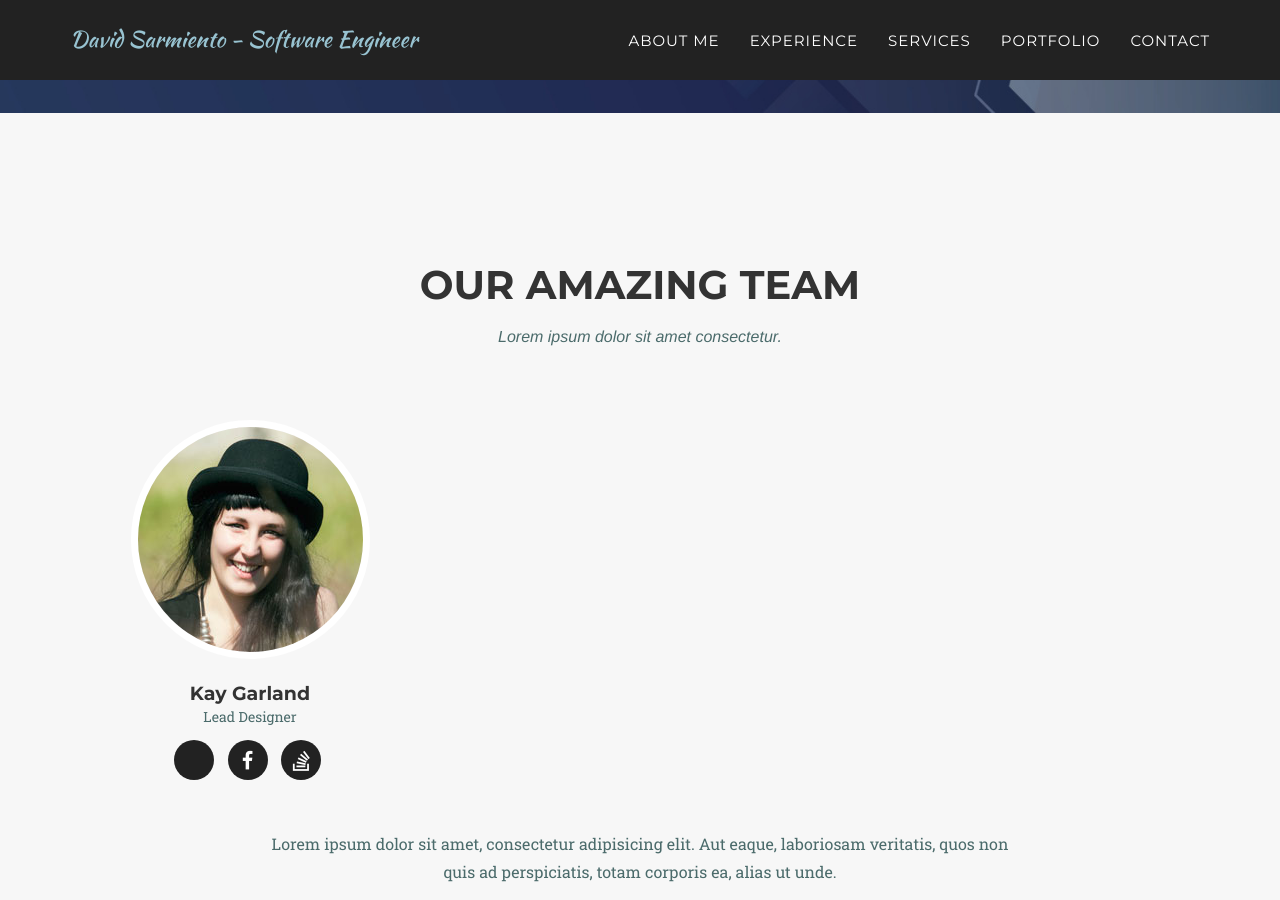
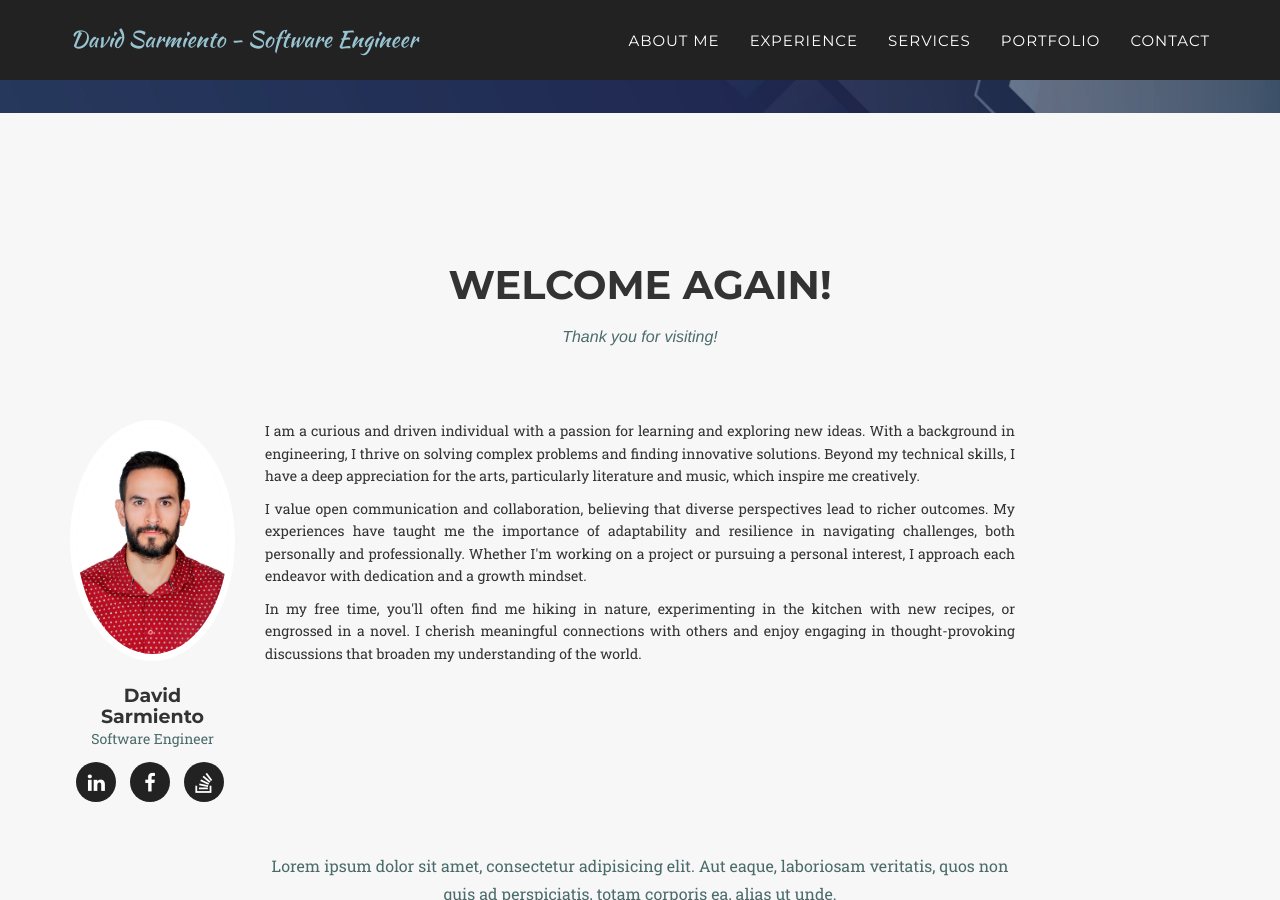
Before and after one commit to edsarmiento/edsarmiento.github.io, a Jekyll site: the page built from index.html, in a window 1280 px wide and 900 px high, scrolled down 645 px. Built offline with Jekyll 4.4.1, drawn with Linux system fonts in a browser that asks for light colours; some web fonts are replaced.

Commit message:
add about me

```diff
--- a/_config.yml
+++ b/_config.yml
@@ -9,20 +9,20 @@ description: "Software Engineer with more than 12 years of expierience in the IT
 
 # Team names, titles and social links
 people:
-- name: Kay Garland
+- name: David Sarmiento
   pic: 1
-  position: Lead Designer
+  position: Software Engineer
   social:
-    - title: Linkedin
+    - title: linkedin
       url: #
     - title: facebook
       url: #
     - title: stack-overflow
       url: #
 
-# - name: Larry Parker
+# - name:
 #   pic: 2
-#   position: Lead Marketer
+#   position:
 #   social:
 #     - title: twitter
 #       url: #
@@ -31,9 +31,9 @@ people:
 #     - title: linkedin
 #       url: #
 
-# - name: Diana Petersen
+# - name:
 #   pic: 3
-#   position: Lead Developer
+#   position:
 #   social:
 #     - title: twitter
 #       url: #
--- a/_includes/about.html
+++ b/_includes/about.html
@@ -3,13 +3,13 @@
         <div class="container">
             <div class="row">
                 <div class="col-lg-12 text-center">
-                    <h2 class="section-heading">Our Amazing Team</h2>
-                    <h3 class="section-subheading text-muted">Lorem ipsum dolor sit amet consectetur.</h3>
+                    <h2 class="section-heading">Welcome again!</h2>
+                    <h3 class="section-subheading text-muted">Thank you for visiting!</h3>
                 </div>
             </div>
             <div class="row">
                 {% for member in site.people %}
-                <div class="col-sm-4">
+                <div class="col-sm-2">
                     <div class="team-member">
                         <img src="img/team/{{ member.pic }}.jpg" class="img-responsive img-circle" alt="">
                         <h4>{{ member.name }}</h4>
@@ -27,6 +27,18 @@
                     </div>
                 </div>
                 {% endfor %}
+
+                <div class="col-sm-8">
+                    <p class="text-details-about">
+                        I am a curious and driven individual with a passion for learning and exploring new ideas. With a background in engineering, I thrive on solving complex problems and finding innovative solutions. Beyond my technical skills, I have a deep appreciation for the arts, particularly literature and music, which inspire me creatively.
+                    </p>
+                    <p class="text-details-about">
+                        I value open communication and collaboration, believing that diverse perspectives lead to richer outcomes. My experiences have taught me the importance of adaptability and resilience in navigating challenges, both personally and professionally. Whether I'm working on a project or pursuing a personal interest, I approach each endeavor with dedication and a growth mindset.
+                    </p>
+                    <p class="text-details-about">
+                        In my free time, you'll often find me hiking in nature, experimenting in the kitchen with new recipes, or engrossed in a novel. I cherish meaningful connections with others and enjoy engaging in thought-provoking discussions that broaden my understanding of the world.
+                    </p>
+                </div>
             </div>
             <div class="row">
                 <div class="col-lg-8 col-lg-offset-2 text-center">
```
Also changed, not shown: img/team/1.jpg.
